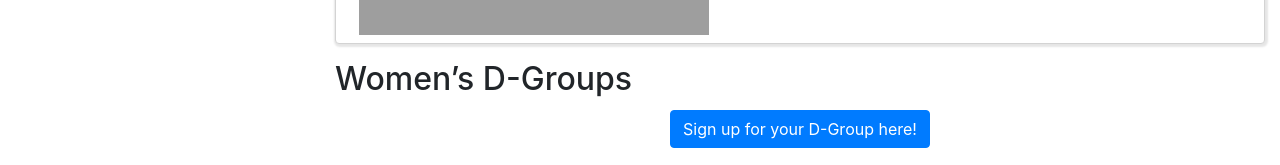
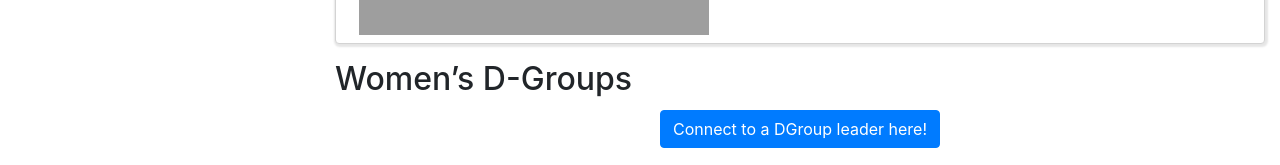
Before and after one commit to mainechialpha/mainechialpha.github.io, a Jekyll site: the page built from groups.md, in a window 1280 px wide. Shown: the part 1066-1231 px from the top of the page. Built offline with Jekyll 4.4.1, drawn with Linux system fonts in a browser that asks for light colours; nearby versions of some CDN libraries; some web fonts are replaced.

Commit message:
Update groups.md

```diff
--- a/groups.md
+++ b/groups.md
@@ -42,4 +42,4 @@ Our leaders are currently working hard on securing times and locations for our w
 {% endif %}
 {% endfor %}
 
-<p style="text-align: center;"><a href="https://forms.gle/P22icC57cftW8GQ87" class="btn btn-primary my-1">Sign up for your D-Group here!</a></p>
+<p style="text-align: center;"><a href="https://forms.gle/P22icC57cftW8GQ87" class="btn btn-primary my-1">Connect to a DGroup leader here!</a></p>
```
